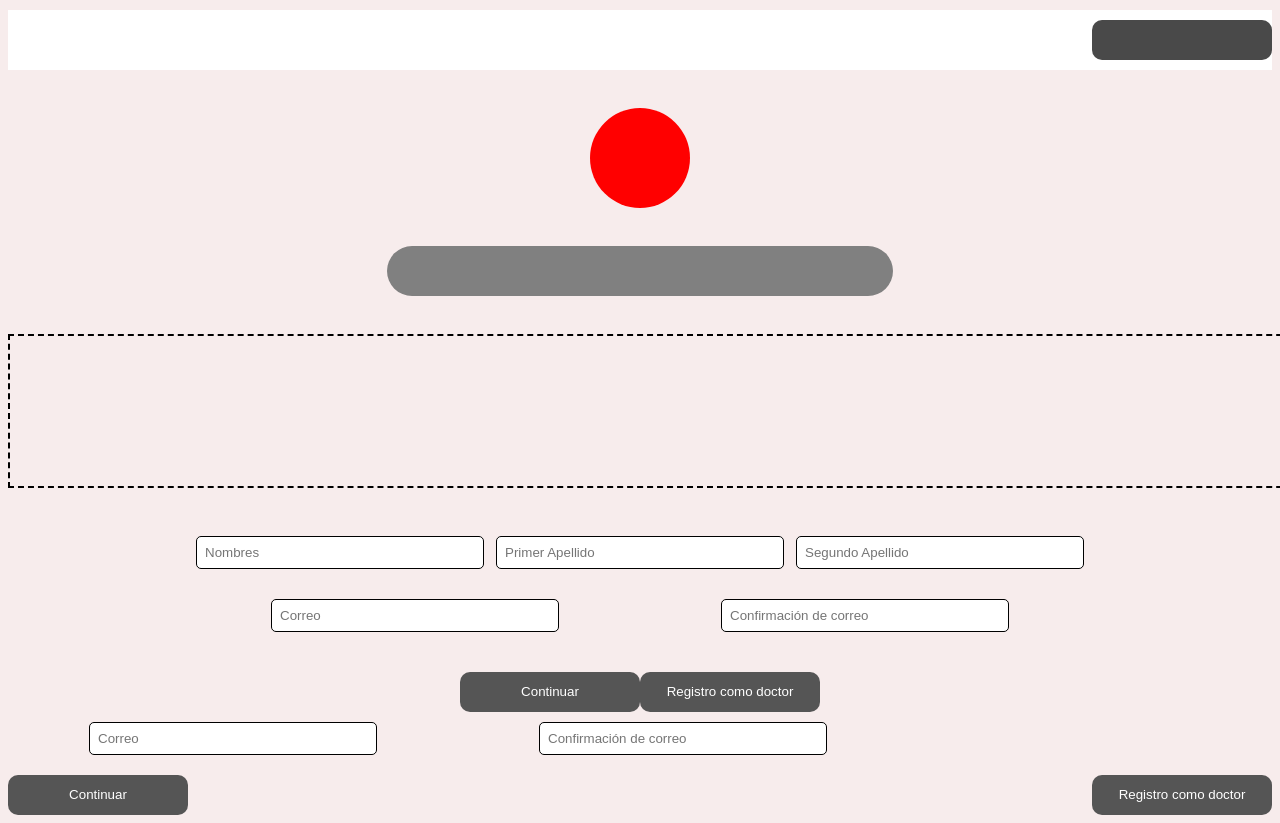
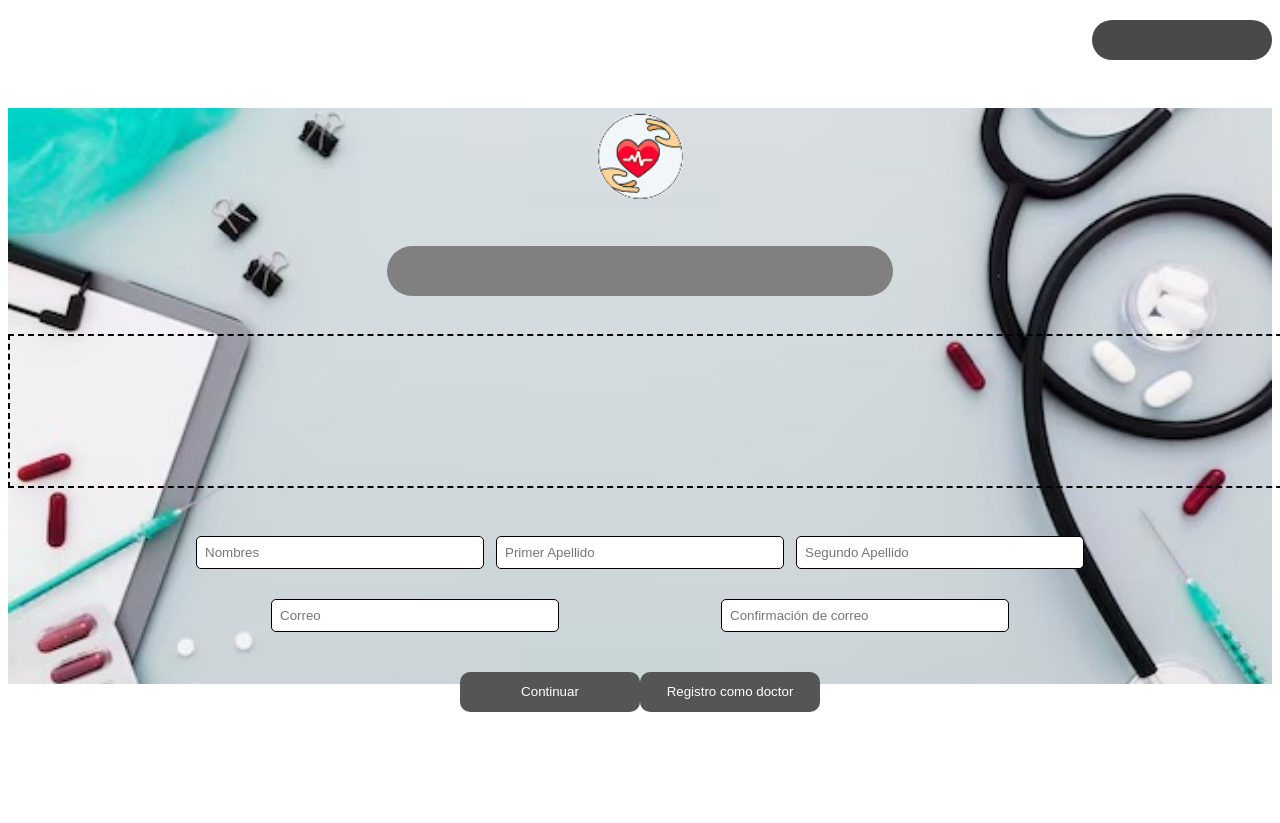
Before and after one commit to Roroma24/Proyecto, a Flask app: page /registro in a window 1280 px wide; the page is wider, and only the part inside the window is pictured. After the commit the page ends 712 px from the top of that part, so only its background shows below. Run offline with Flask 3, Linux system fonts and the light colour scheme.

Commit message:
Seguimiento de modificaciones

```diff
--- a/app/static/css/userstyles.css
+++ b/app/static/css/userstyles.css
@@ -1,78 +1,66 @@
-/*
-Autores:
-Axel Castañeda Sánchez
-Antonio Albuerne Silva
-Alyn Layla Nila Vélez
-Luis Roberto Rodríguez Marroquin
-Sebastián Villaluz Martínez
-Daniela Zuno Aguilar
-
-Descripción:
-Este archivo contiene los estilos CSS para la página de perfil de la aplicación web.
-*/
-/* Configuración del fondo de la página */
-
 body{
-    background-color: #f7ecec; /* Color de fondo suave */
+    background-color: #fff;
 }
 
-/* Contenedor principal de la página */
 .container{
-    display: flex; /* Usamos flexbox para el layout */
-    align-items: center; /* Alinea los elementos verticalmente en el centro */
-    background-color: #fff; /* Fondo blanco para el contenedor */
-    justify-content: flex-end; /* Alinea el contenido a la derecha */
-    width: auto; /* El contenedor se ajusta al tamaño del contenido */
-    margin: 10px auto; /* Márgenes automáticos para centrarlo en la página */
+    display: flex;
+    align-items: center;
+    justify-content: flex-end;
+    width: auto;
+    margin: 10px auto;
 }
 
-/* Contenedor para la información */
-.info{
-    display: flex; /* Usamos flexbox para los elementos dentro */
-    align-items: center; /* Alineación vertical al centro */
-    justify-content: space-around; /* Espaciado uniforme entre los elementos */
+.container-body{
     width: auto;
-    margin: 10px auto; /* Márgenes automáticos para centrar */
+    height: 45vw;
+    background-image: url('imagen/newuser.jpeg');
+    background-size: cover;
+    background-position: center;
+    background-repeat: no-repeat;
 }
 
-/* Estilo para el botón de salida */
-.exit_btn{
-    width: 180px; /* Ancho del botón */
-    height: 40px; /* Alto del botón */
-    background-color: #494949; /* Color de fondo gris oscuro */
-    border-radius: 10px; /* Bordes redondeados */
-    border: none; /* Sin borde por defecto */
-    cursor: pointer; /* Muestra un puntero al pasar sobre el botón */
-    margin: 10px auto; /* Márgenes para centrarlo */
+.info{
+    display: flex;
+    align-items: center;
+    justify-content: space-around;
+    width: auto;
+    margin: 10px auto;
 }
 
-/* Estilo para la imagen de perfil */
-.profile{
-    width: 100px; /* Ancho de la imagen de perfil */
-    height: 100px; /* Alto de la imagen de perfil */
-    background-color: #ff0000; /* Fondo rojo como marcador */
-    border-radius: 50%; /* Hace la imagen circular */
-    margin: 3% auto; /* Márgenes automáticos para centrarla */
+.exit_btn{
+    width: 180px;
+    height: 40px;
+    background-color: #494949;
+    border-radius: 25px;
+    border: none;
+    cursor: pointer;
+    margin: 10px auto;
 }
 
-/* Barra gris */
-.bar{
-    width: 40%; /* Ancho de la barra, 40% del contenedor */
-    height: 50px; /* Alto de la barra */
-    background-color: #808080; /* Color de la barra gris */
-    border-radius: 25px; /* Bordes redondeados */
-    margin: 2% auto; /* Márgenes automáticos para centrar */
+.profile{
+    width: 100px;
+    height: 100px;
+    background-image: url('imagen/logo.png');
+    background-size: cover;
+    border-radius: 50%;
+    margin: 3% auto;
 }
 
-/* Caja con borde punteado */
-.dashed-box {
-    width: 1400px; /* Ancho de la caja */
-    height: 150px; /* Alto de la caja */
-    border: 2px dashed #000000; /* Borde punteado negro */
-    margin: 3% auto; /* Márgenes automáticos para centrarla */
+.bar{
+    width: 40%;
+    height: 50px;
+    background-color: #808080;
+    border-radius: 25px;
+    margin: 2% auto;
 }
 
-/* Caja para los inputs, se organiza con flexbox */
+.dashed-box {
+    width: 1400px;
+    height: 150px;
+    border: 2px dashed #000000;
+    margin: 3% auto;
+}
+
 .input-box{
     display: flex;
     align-items: center;
@@ -81,7 +69,6 @@ body{
     margin: 10px 0;
 }
 
-/* Estilo para los inputs */
 input{
     padding: 8px;
     border: 1px solid #000000;
@@ -91,12 +78,11 @@ input{
 }
 
 .buttons{
-    display: flex; /* Usamos flexbox para los elementos dentro */
-    justify-content: space-between; /* Espaciado uniforme entre los botones */
-    margin-top: 20px; /* Márgenes superiores para separar de los elementos previos */
+    display: flex;
+    justify-content: space-between;
+    margin-top: 20px;
 }
 
-/* Estilo para los botones */
 .btn{
     width: 180px;
     height: 40px;
--- a/app/templates/registrouser.html
+++ b/app/templates/registrouser.html
@@ -37,8 +37,10 @@ Se incluye un botón para continuar con el registro y otro para registrarse como
 
     </div>
 
-    <!-- Sección de imagen del perfil -->
-    <div class="profile"></div>
+    <div class="container-body">
+
+        <!-- Sección de imagen del perfil -->
+        <div class="profile"></div>
         <div class="bar"></div>
         <div class="dashed-box"></div>
         <div class="info">
@@ -62,20 +64,6 @@ Se incluye un botón para continuar con el registro y otro para registrarse como
                 </a>
             </div>
         </div>
-
     </div>
-
-    <!-- Campos de texto para correo y su confirmación -->
-    <div class="input-box">
-        <input type="text" class="input-long" placeholder="Correo"> <!-- Campo de correo electrónico -->
-        <input type="text" class="input-long" placeholder="Confirmación de correo"> <!-- Campo para confirmar correo -->
-    </div>
-
-    <!-- Botones de acción -->
-    <div class="buttons">
-        <button class="btn">Continuar</button> <!-- Botón para continuar el proceso -->
-        <button class="btn">Registro como doctor</button> <!-- Botón alternativo para registrarse como doctor -->
-    </div>
-
 </body>
 </html>
```
Also changed, not shown: app/static/css/loginstyles.css (+4 -5 lines), app/static/css/reservation.css (+5 -3 lines), app/static/css/styles.css (+12 -5 lines), app/templates/index.html (+10 -4 lines), app/static/css/imagen/logoregistro.jpeg (deleted), app/static/css/imagen/logoregistro.png (added).
